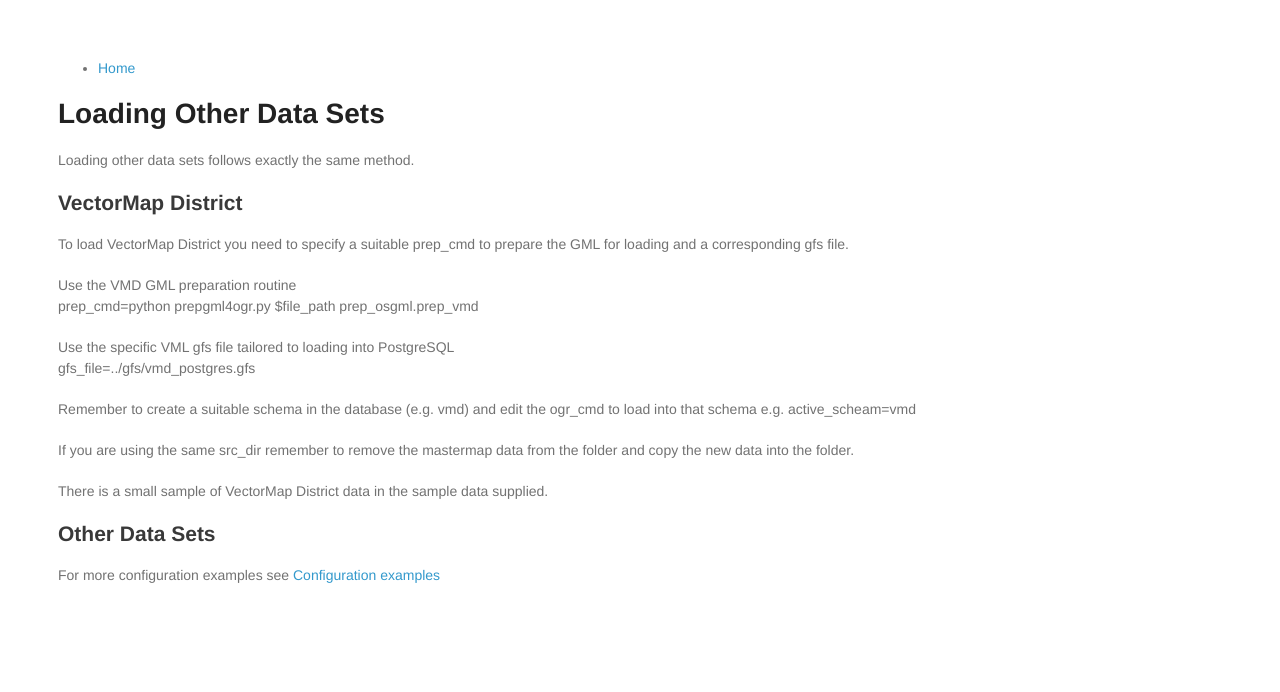
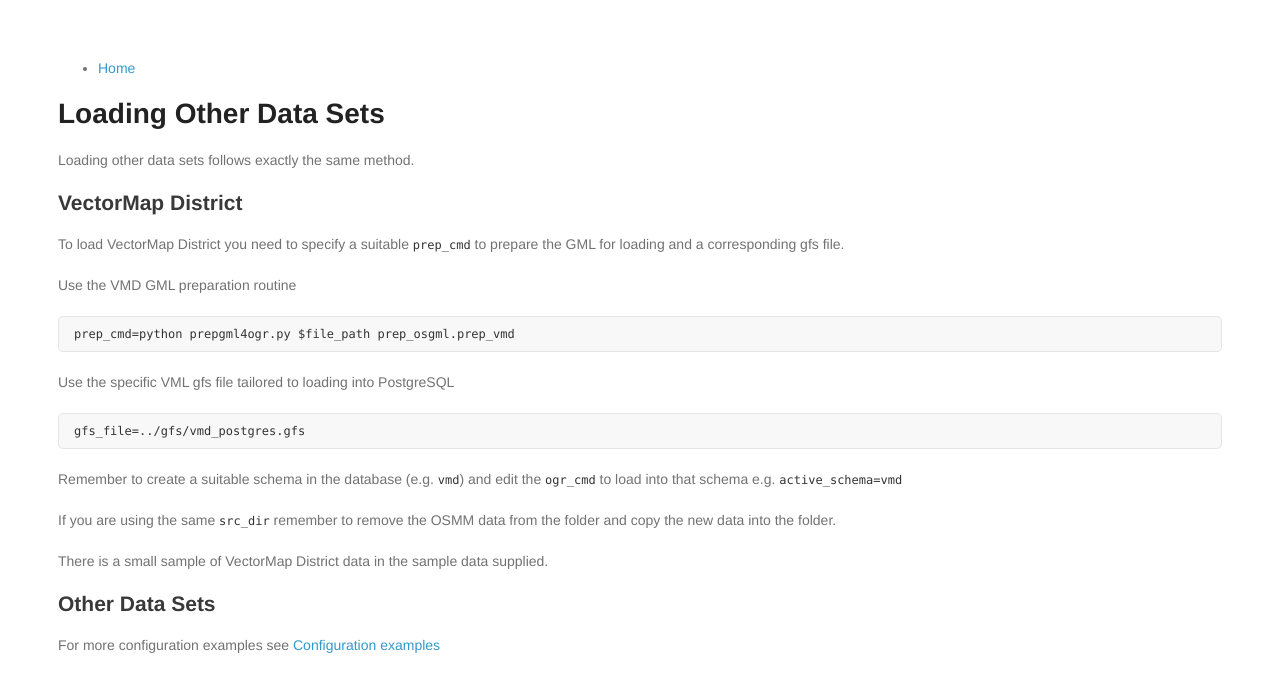
Before and after one commit to walkermatt/aileenh.github.io, a Jekyll site: the page built from loading-other-datasets.md, in a window 1280 px wide. Shown: the top 692 px of the page. Built offline with Jekyll 4.4.1, drawn with Linux system fonts in a browser that asks for light colours.

Commit message:
Minor corrections and liberal using of <code>

```diff
--- a/loading-other-datasets.md
+++ b/loading-other-datasets.md
@@ -8,19 +8,19 @@ Loading other data sets follows exactly the same method.
 
 ## VectorMap District ##
 
-To load VectorMap District you need to specify a suitable prep_cmd to prepare the GML for loading and a corresponding gfs file.
+To load VectorMap District you need to specify a suitable `prep_cmd` to prepare the GML for loading and a corresponding gfs file.
 
 Use the VMD GML preparation routine
-<br>
-prep_cmd=python prepgml4ogr.py $file_path prep_osgml.prep_vmd
+
+    prep_cmd=python prepgml4ogr.py $file_path prep_osgml.prep_vmd
 
 Use the specific VML gfs file tailored to loading into PostgreSQL
-<br>
-gfs_file=../gfs/vmd_postgres.gfs
 
-Remember to create a suitable schema in the database (e.g. vmd) and edit the ogr_cmd to load into that schema e.g. active_scheam=vmd
+    gfs_file=../gfs/vmd_postgres.gfs
 
-If you are using the same src_dir remember to remove the mastermap data from the folder and copy the new data into the folder.
+Remember to create a suitable schema in the database (e.g. `vmd`) and edit the `ogr_cmd` to load into that schema e.g. `active_schema=vmd`
+
+If you are using the same `src_dir` remember to remove the OSMM data from the folder and copy the new data into the folder.
 
 There is a small sample of VectorMap District data in the sample data supplied.
 
```
Also changed, not shown: lets-get-started.md (+21 -34 lines), lets-load-some-mastermap.md (+2 -2 lines), viewing-mastermap.md (+4 -4 lines).
